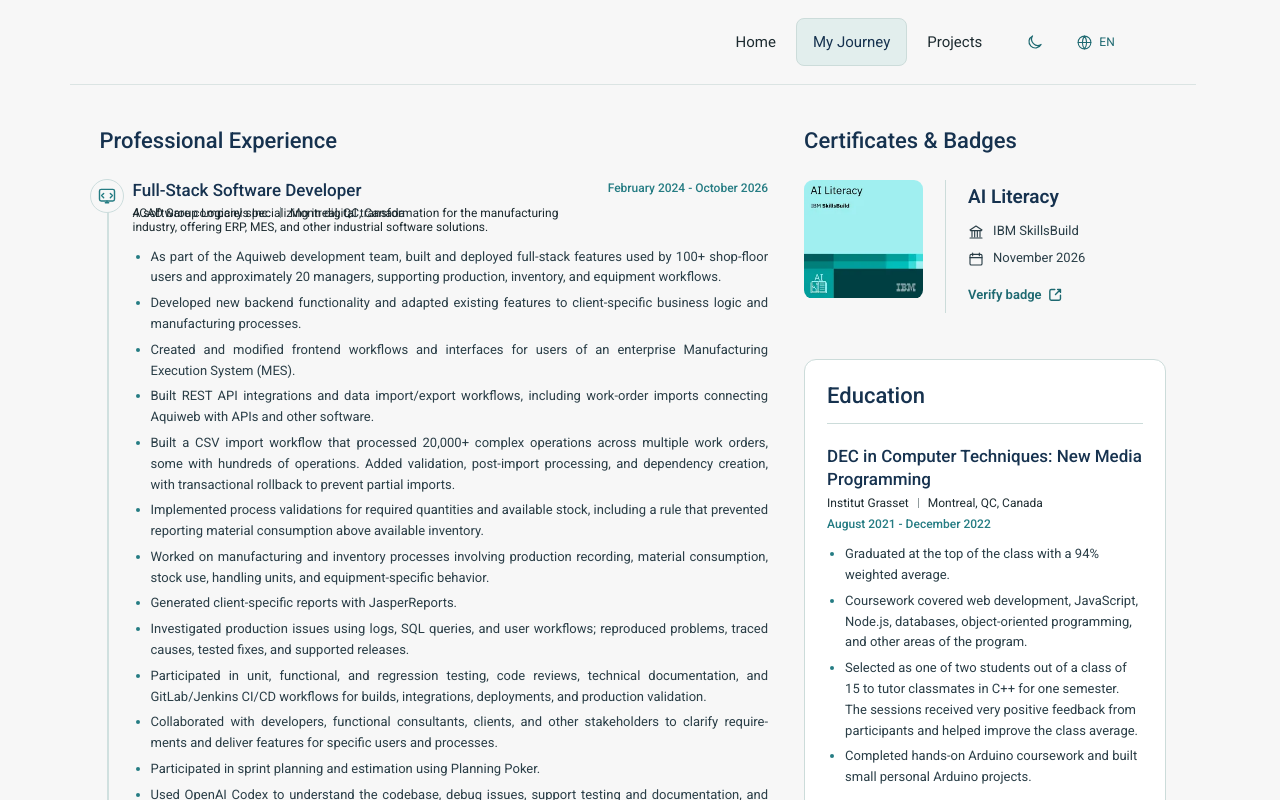
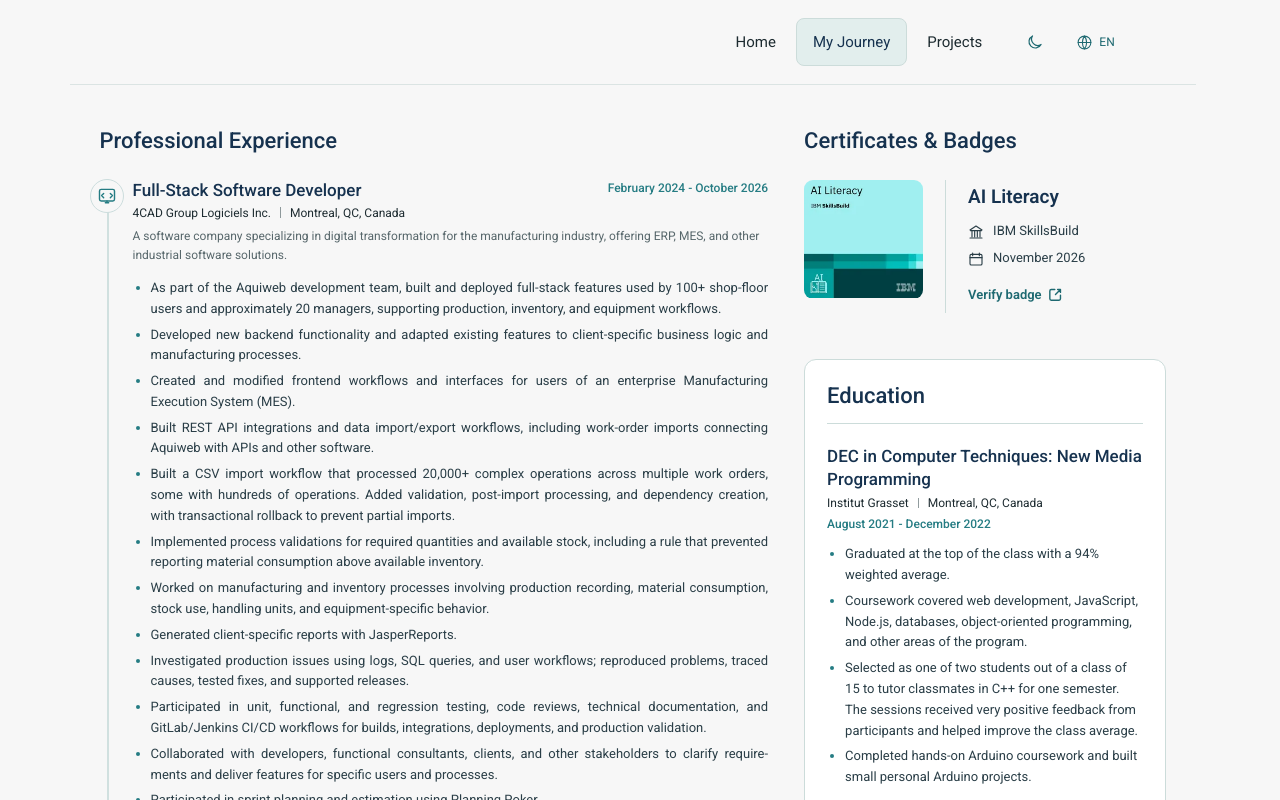
Before and after one commit to Kikasantini/erica-portfolio, a React (Vite) app: page /en/journey in a window 1280 px wide. Shown: the top 800 px of the page. Built offline with nearby package versions, Linux system fonts and the light colour scheme.

Commit message:
fix(journey): prevent company summaries overlapping timeline metadata

```diff
--- a/src/index.css
+++ b/src/index.css
@@ -2456,6 +2456,22 @@ p {
   }
 }
 
+/* Keep the optional company summary on its own grid row below company/location. */
+.journey-page .journey-overview__experience .experience-timeline__entry .timeline-item__company-description {
+  grid-column: 1 / -1;
+  grid-row: 3;
+  display: block;
+  margin: 3px 0 0;
+  color: var(--meta-text);
+  font-size: 12px;
+  line-height: 1.6;
+}
+@media (max-width: 1000px) {
+  .journey-page .journey-overview__experience .experience-timeline__entry:has(.timeline-item__company-description) .timeline-item__period {
+    grid-row: 4;
+  }
+}
+
 /* Company/institution and location are separated by a subtle vertical rule. */
 .journey-page .journey-overview .timeline-item__meta {
   display: flex;
```
